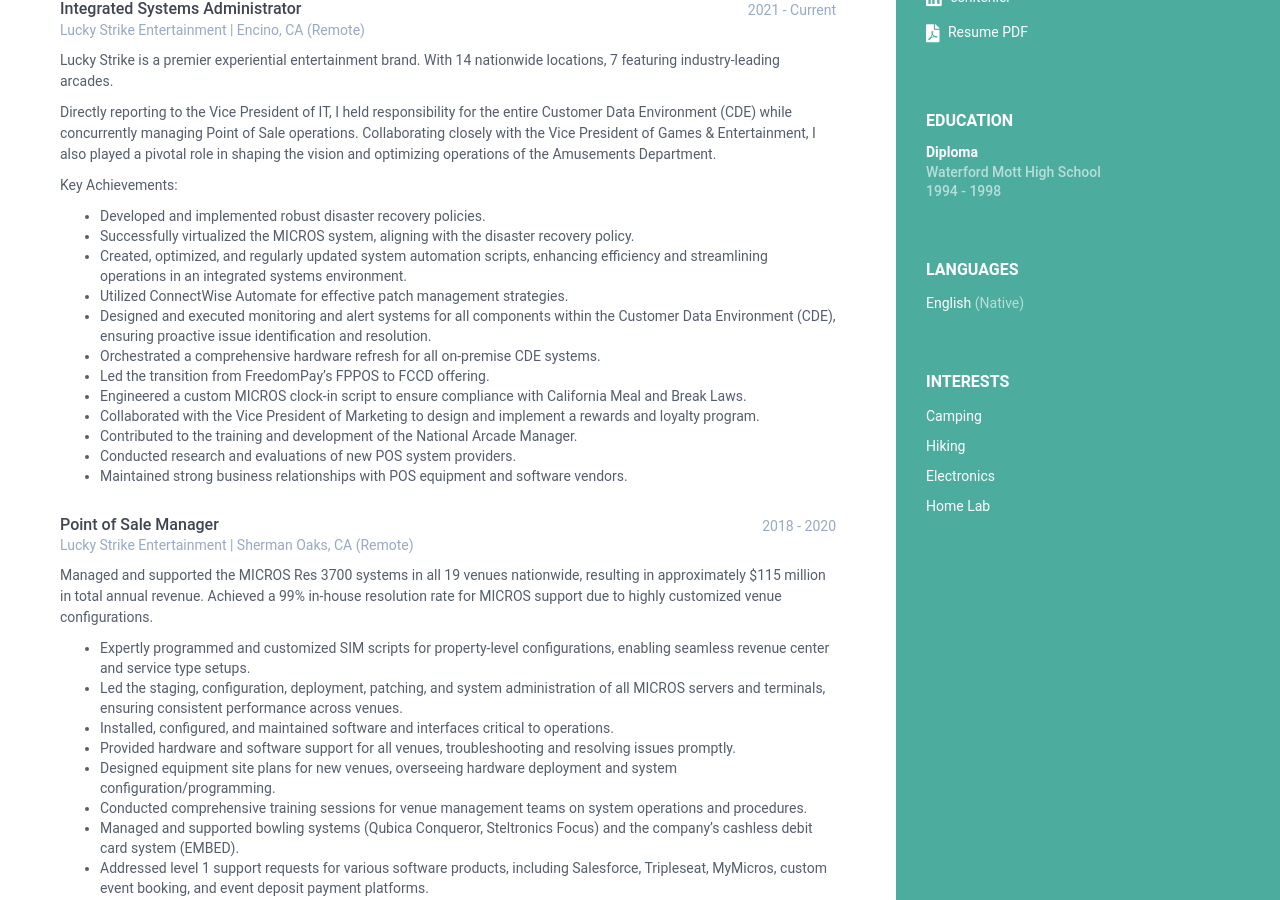
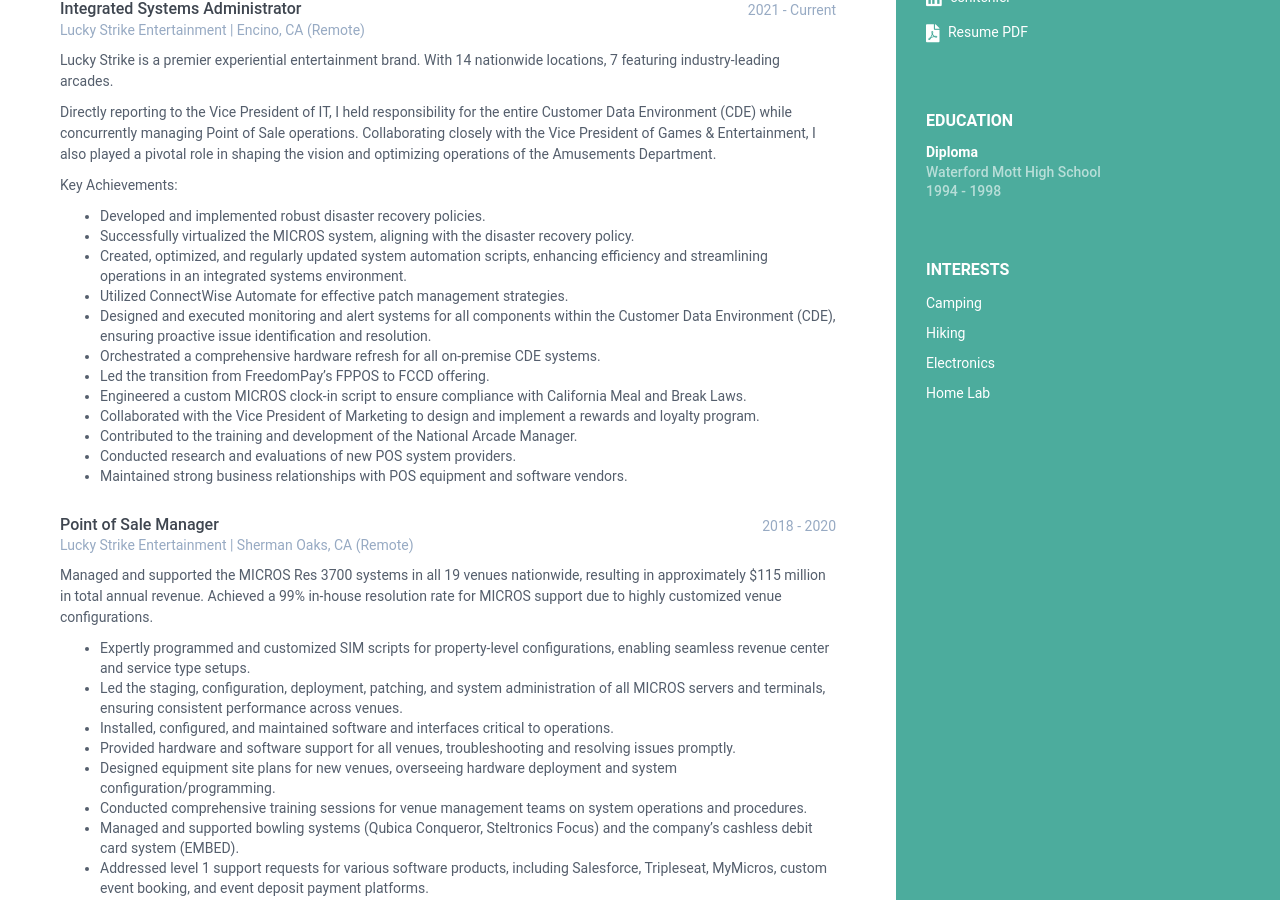
Before and after one commit to cdigitaldetroit/resume, a Jekyll site: the page built from print.html, in a window 1280 px wide and 900 px high, scrolled down 387 px. Built offline with Jekyll 4.4.1, drawn with Linux system fonts in a browser that asks for light colours.

Commit message:
minor edits

```diff
--- a/_data/data.yml
+++ b/_data/data.yml
@@ -31,12 +31,6 @@
     codewars:
     goodreads: # Number-Username, e.g. 123456-alandoe
     pdf: http://www.africau.edu/images/default/sample.pdf
-
-    languages:
-      title: Languages
-      info:
-        - idiom: English
-          level: Native
 
     interests:
       title: Interests
--- a/print.html
+++ b/print.html
@@ -5,19 +5,8 @@
 
 
 {% include career-profile.html %}
-
 {% unless site.data.data.sidebar.education %}
   {% include education.html %}
 {% endunless %}
-
 {% include experiences.html %}
-
 {% include certifications.html %}
-
-{% include projects.html %}
-
-{% include publications.html %}
-
-{% include projects.html %}
-
-{% include skills.html %}
```
